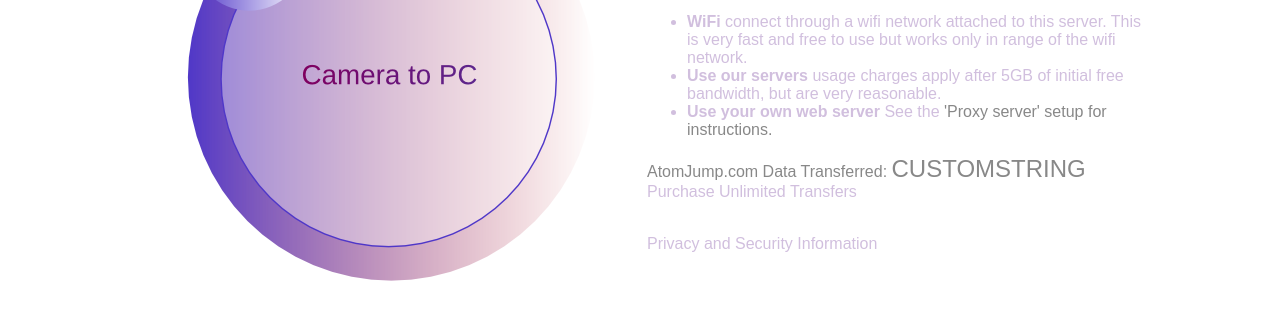
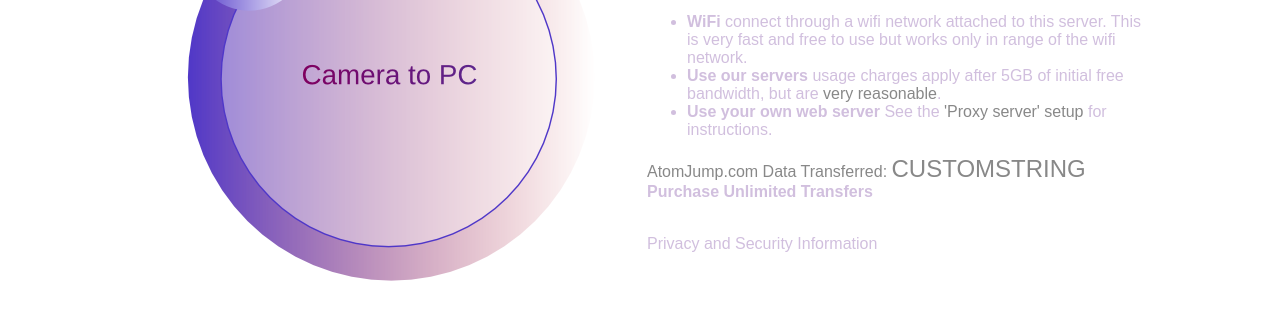
Before and after one commit to atomjump/medimageserv, a website: page public/index.html in a window 1280 px wide. Shown: the part 599-911 px from the top of the page. Drawn offline with Linux system fonts and the light colour scheme.

Commit message:
better look and feel

```diff
--- a/public/index.html
+++ b/public/index.html
@@ -46,18 +46,20 @@
 				<h1>MedImage Server v0.2.0</h1>
 				<p>Medimage server offers a choice of three ways to connect to your computer.  You can use all of them at the same time, if you like.
 					<ul>
-						<li><b>WiFi</b> connect through a wifi network attached to this server.  This is very fast and free to use but works only in range of the wifi network.</li>
-
-						<li><b>Use our servers</b> usage charges apply after 5GB of initial free bandwidth, but are <a class="contrastlink" href="http://medimage.atomjump.com/medimage.php#purchase"></a>very reasonable.
+						<li>
+							<b>WiFi</b> connect through a wifi network attached to this server.  This is very fast and free to use but works only in range of the wifi network.
+						</li>
+						<li>
+							<b>Use our servers</b> usage charges apply after 5GB of initial free bandwidth, but are <a class="contrastlink" href="http://medimage.atomjump.com/medimage.php#purchase">very reasonable</a>.
 						</li>
 
 						<li>
-							<b>Use your own web server</b> See the <a class="contrastlink" href="http://medimage.atomjump.com/medimage.php#proxy">'Proxy server' setup for instructions.</a>
+							<b>Use your own web server</b> See the <a class="contrastlink" href="http://medimage.atomjump.com/medimage.php#proxy">'Proxy server' setup</a> for instructions.
 						</li>
 					</ul>
 				<p>
 					<span class="ajdata">AtomJump.com Data Transferred: <span style="font-size: 150%;">CUSTOMSTRING</span></span></br>
-					<a class="standardlink" href="http://medimage.atomjump.com/medimage.php#purchase">Purchase Unlimited Transfers</a>
+					<a class="standardlink" href="http://medimage.atomjump.com/medimage.php#purchase"><b>Purchase Unlimited Transfers</b></a>
 					</br><br/>
 				</p>
 				<p>
```
